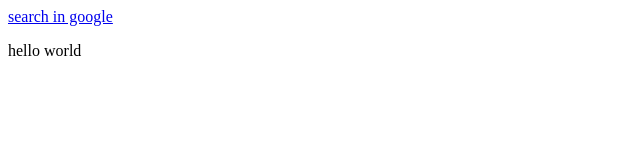
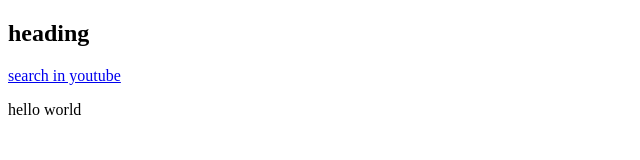
Before and after one commit to Abolfazl-Nayudi/class-projects, a plain HTML site: page index.html in a window 1280 px wide. Shown: the whole page, without its empty margins (0-640 px from the left). Drawn offline with Linux system fonts and the light colour scheme.

Commit message:
bla bla bla

```diff
--- a/index.html
+++ b/index.html
@@ -8,7 +8,8 @@
 </head>
 
 <body>
-    <a href="www.google.com">search in google</a>
+    <h2>heading</h2>
+    <a href="www.youtube.com">search in youtube</a>
     <p>hello world</p>
 </body>
 
```
